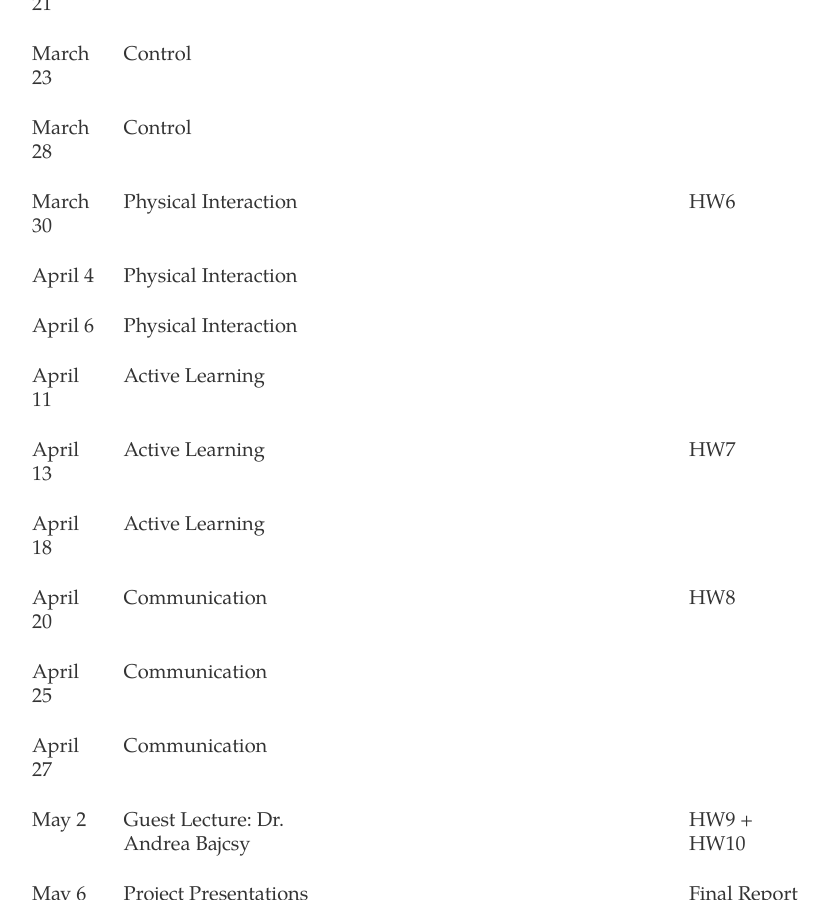
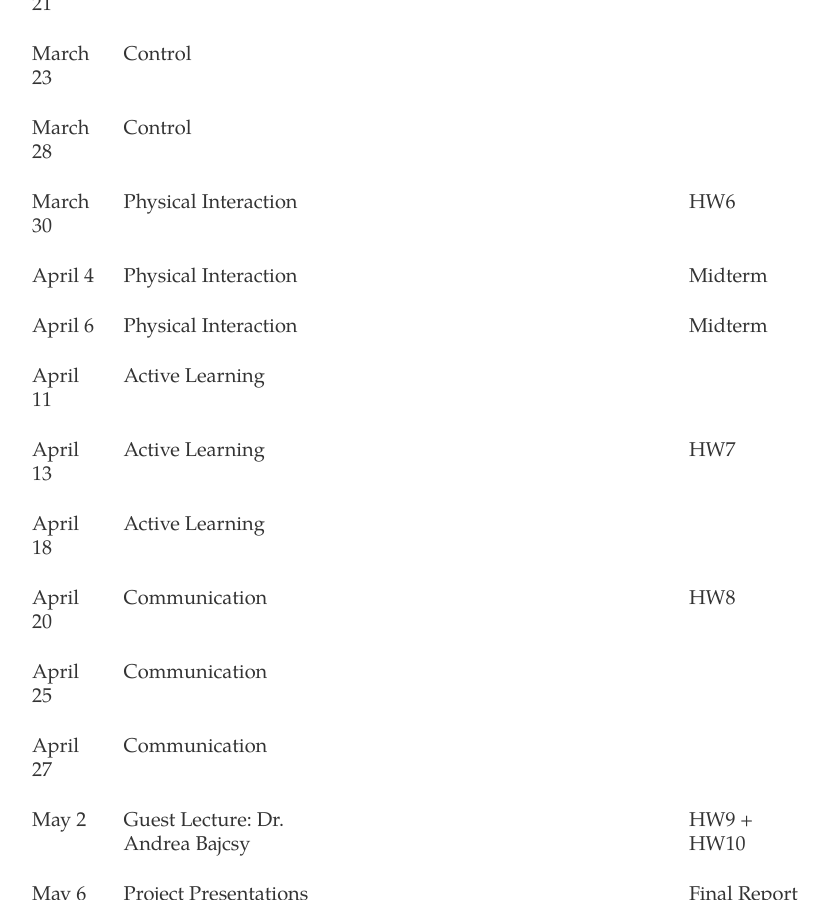
Before and after one commit to dylan-losey/dylan-losey.github.io, a Jekyll site: the page built from me5824-spring23.html, in a window 1280 px wide and 900 px high, scrolled down 3082 px. Shown: the whole window, without its empty margins (222-1051 px from the left). Built offline with Jekyll 4.4.1, drawn with Linux system fonts in a browser that asks for light colours; nearby versions of some CDN libraries.

Commit message:
me schedule

```diff
--- a/me5824-spring23.html
+++ b/me5824-spring23.html
@@ -263,13 +263,13 @@ tags: me5824-spring2023
       <td>April 4</td>
       <td>Physical Interaction</td>
       <td></td>
-      <td></td>
+      <td>Midterm</td>
     </tr>
     <tr>
       <td>April 6</td>
       <td>Physical Interaction</td>
       <td></td>
-      <td></td>
+      <td>Midterm</td>
     </tr>
     <tr>
       <td>April 11</td>
```
